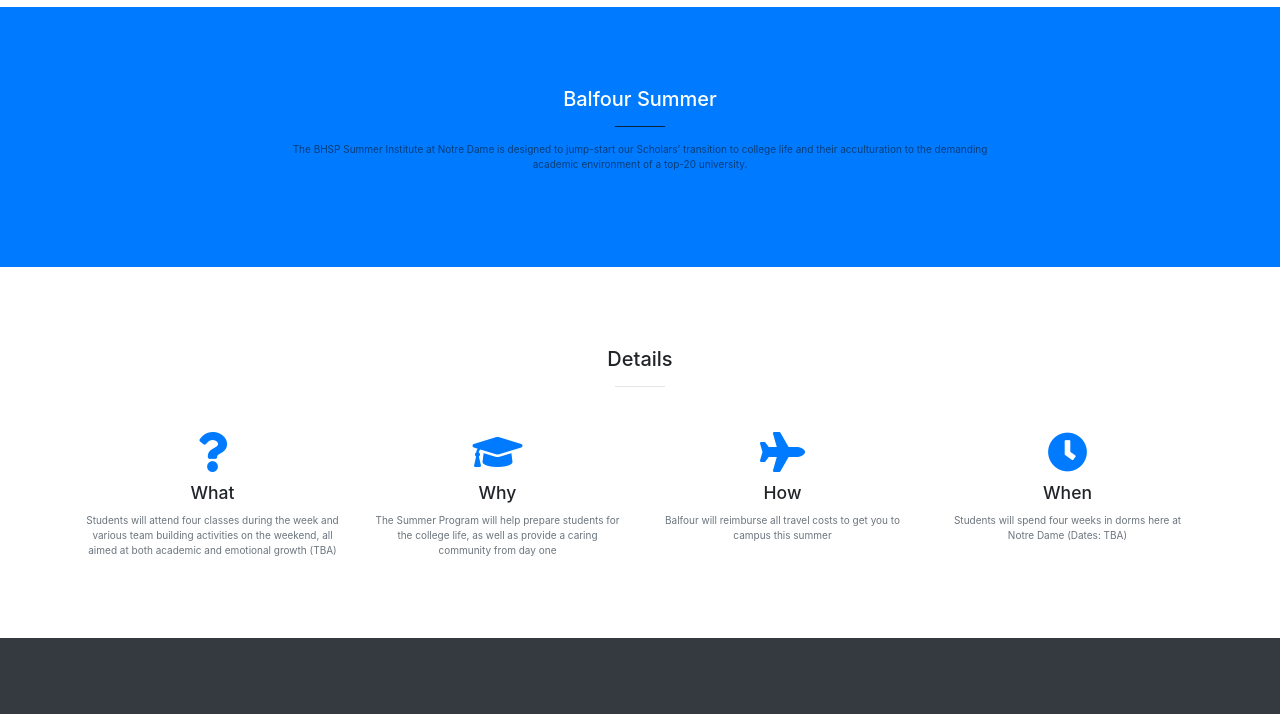
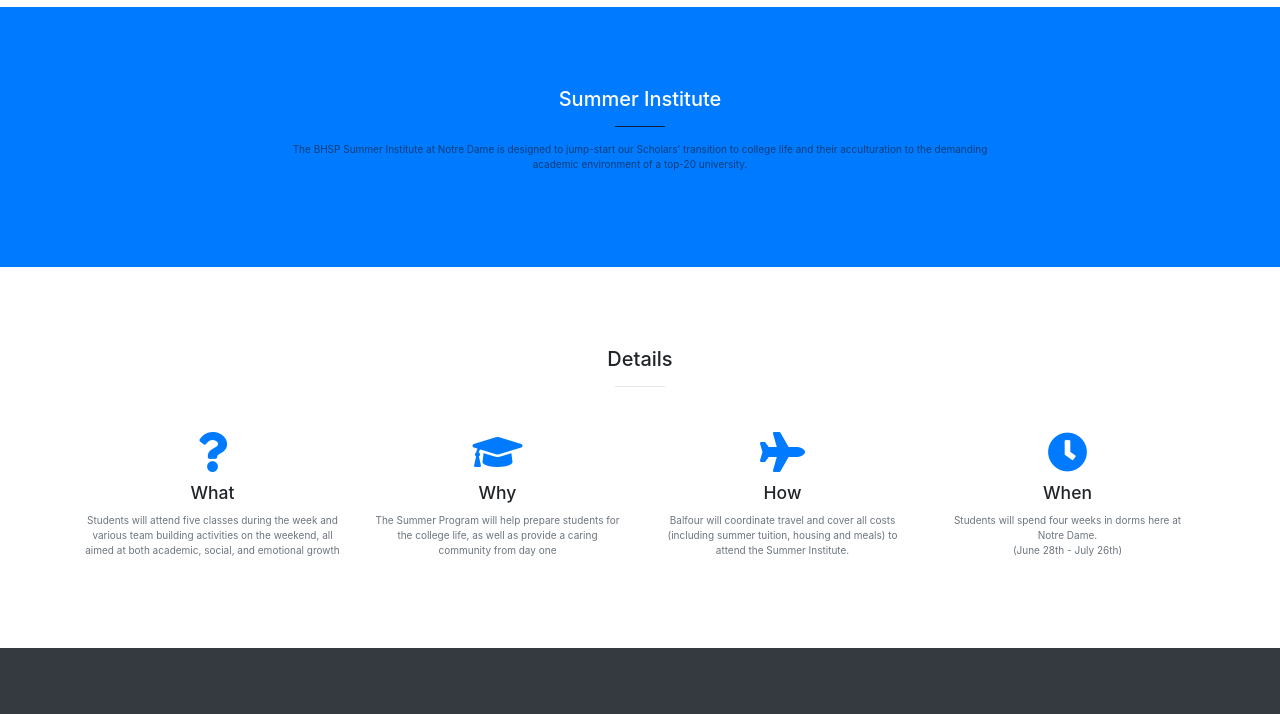
Before and after one commit to imarijr/Balfour-Hesburgh, a website with bundled scripts: page summer.html in a window 1280 px wide. Shown: the part 63-777 px from the top of the page. Built offline with nearby package versions, Linux system fonts and the light colour scheme.

Commit message:
Text edits for correctness

```diff
--- a/summer.html
+++ b/summer.html
@@ -74,7 +74,7 @@
     <div class="container">
       <div class="row">
         <div class="col-lg-8 mx-auto text-center">
-          <h2 class="section-heading text-white">Balfour Summer</h2>
+          <h2 class="section-heading text-white">Summer Institute</h2>
           <hr class="light my-4">
           <p class="text-faded mb-4">The BHSP Summer Institute at Notre Dame is designed to jump-start our Scholars’
             transition to college life and their acculturation to the demanding academic environment of a top-20
@@ -99,8 +99,12 @@
           <div class="service-box mt-5 mx-auto">
             <i class="fas fa-4x fa-question text-primary mb-3 sr-icon-1"></i>
             <h3 class="mb-3">What</h3>
-            <p class="text-muted mb-0">Students will attend four classes during the week and various team building
-              activities on the weekend, all aimed at both academic and emotional growth (TBA) </p>
+            <p class="text-muted mb-3">Students will attend five classes during the week and various team building
+              activities on the weekend, all aimed at both academic, social, and emotional growth</p>
+              <!--
+              <p class="text-muted mb-0"><a>Sample ALBA Schedule</a></p>
+              <p class="text-muted mb-0"><a>Sample STEM Schedule</a></p>
+              -->
           </div>
         </div>
         <div class="col-lg-3 col-md-6 text-center">
@@ -115,14 +119,15 @@
           <div class="service-box mt-5 mx-auto">
             <i class="fas fa-4x fa-plane text-primary mb-3 sr-icon-3"></i>
             <h3 class="mb-3">How</h3>
-            <p class="text-muted mb-0">Balfour will reimburse all travel costs to get you to campus this summer</p>
+            <p class="text-muted mb-0">Balfour will coordinate travel and cover all costs (including summer tuition, housing and meals) to attend the Summer Institute.</p>
           </div>
         </div>
         <div class="col-lg-3 col-md-6 text-center">
           <div class="service-box mt-5 mx-auto">
             <i class="fas fa-4x far fa-clock text-primary mb-3 sr-icon-4"></i>
             <h3 class="mb-3">When</h3>
-            <p class="text-muted mb-0">Students will spend four weeks in dorms here at Notre Dame (Dates: TBA)</p>
+            <p class="text-muted mb-0">Students will spend four weeks in dorms here at Notre Dame.</p>
+            <p class="text-muted mb-0">(June 28th - July 26th)</p>
           </div>
         </div>
       </div>
@@ -241,10 +246,7 @@
         <div class="col-lg-4 mr-auto text-center">
           <i class="fas fa-envelope fa-3x mb-3 sr-contact-2"></i>
           <p>
-            <a href="mailto:clucero@nd.edu">clucero@nd.edu</a>
-          </p>
-          <p>
-            <a href="mailto:Michelle.Ware@nd.edu">Michelle.Ware@nd.edu</a>
+            <a href="mailto:clucero@nd.edu">balfour@nd.edu</a>
           </p>
         </div>
       </div>
```
Also changed, not shown: index.html (+7 -3 lines).
